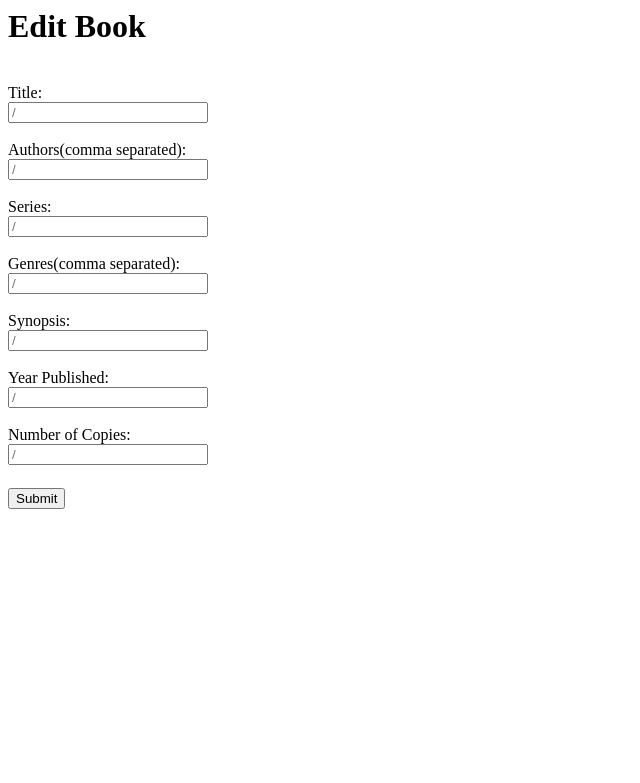
After one commit to bjspatafora/LMT, a Flask app: template app/templates/editBook.html in a window 1280 px wide. The commit adds this page. Shown: the top 783 px of the page, without its empty margins (0-640 px from the left). Run offline with Flask 3, Linux system fonts and the light colour scheme; the template is opened without the code that fills it, so the values that code supplies are empty.

Commit message:
Librarians can edit book information now

```diff
--- a/app/routes.py
+++ b/app/routes.py
@@ -102,7 +102,8 @@ def book(isbn):
     isbn = int(isbn)
     book = database.bookDetails(isbn)
     avail = database.availableCopies(isbn)
-    return render_template('book.html', book=book, available=avail)
+    return render_template('book.html', book=book, available=avail,
+                           librarian=database.isLibrarian(session['User']))
 
 @app.route('/checkout/<isbn>')
 def checkout(isbn):
@@ -121,6 +122,7 @@ def checkout(isbn):
 
 @app.route('/newBook', methods = ["GET", "POST"])
 def newBook():
+    if not session.get('LoggedIn', False): return redirect(url_for('login'))
     if not database.isLibrarian(session['User']):
         return redirect(url_for('index'))
 
@@ -129,11 +131,50 @@ def newBook():
         genres = request.form.get('genres', None)
         if genres is not None:
             genres = genres.split(',')
-        database.newBook(request.form.get('ISBN'), request.form.get('title'),
-                         authors, request.form.get('series', None),
-                         request.form.get('pubYear'), genres,
-                         request.form.get('synopsis'),
-                         request.form.get('amount'))
-        flash('New book added', 'success')
+        try:
+            database.newBook(request.form.get('ISBN'),
+                             request.form.get('title'),
+                             authors, request.form.get('series', None),
+                             request.form.get('pubYear'), genres,
+                             request.form.get('synopsis'),
+                             request.form.get('amount'))
+            flash('New book added', 'success')
+        except:
+            flash('Could not add new book(does it already exist?)', 'error')
+    return render_template('newBook.html')
 
-    return render_template('newBook.html')
+@app.route('/editBook/<isbn>', methods = ["GET", "POST"])
+def editBook(isbn):
+    if not session.get('LoggedIn', False): return redirect(url_for('login'))
+    if not database.isLibrarian(session['User']):
+        return redirect(url_for('index'))
+
+    book = database.bookDetails(isbn)
+
+    if request.method == "POST":
+        title = request.form.get('title', None)
+        if title is not None and title != '':
+            database.modifyBookTitle(isbn, title)
+        series = request.form.get('series', None)
+        if series is not None and series != '':
+            database.changeBookSeries(isbn, series)
+        pubYear = request.form.get('pubYear', None)
+        if pubYear is not None and isinstance(pubYear, int):
+            database.modifyBookYear(isbn, pubYear)
+        synopsis = request.form.get('synopsis', None)
+        if synopsis is not None and synopsis != '':
+            database.modifyBookSynopsis(isbn, synopsis)
+        amount = request.form.get('amount', None)
+        if amount is not None and isinstance(amount, int):
+            database.changeStock(isbn, amount)
+        authors = request.form.get('authors', None)
+        if authors is not None and authors != '':
+            authors = authors.split(',')
+            database.changeBookAuthors(isbn, authors)
+        genres = request.form.get('genres', None)
+        if genres is not None and genres != '':
+            genres = genres.split(',')
+            database.changeBookGenres(isbn, genres)
+        return redirect(url_for('book', isbn=isbn))
+
+    return render_template('editBook.html', book=book)
--- a/app/templates/book.html
+++ b/app/templates/book.html
@@ -50,6 +50,11 @@
     <div class="actions">
       <a href="{{url_for('checkout',isbn=book['ISBN'])}}">Checkout Book</a>
     </div>
+    {% if librarian %}
+    <div class="actions">
+      <a href="{{ url_for('editBook',isbn=book['ISBN']) }}">Edit Book</a>
+    </div>
+    {% endif %}
     <div class="actions">
       <a href="{{ url_for('browse') }}">Resume Browsing</a>
     </div>
--- /dev/null
+++ b/app/templates/editBook.html
@@ -0,0 +1,26 @@
+<!-- newBook.html -->
+<html>
+  <body>
+    <h1> Edit Book {{ book['ISBN'] }} </h1> <br>
+    <form action='' method='post'>
+    <div style="display: flex; flex-direction: column; width: 200px;">
+    <input type="hidden" name="isbn" value={{ book['ISBN'] }} />
+    Title: <input type='text' name='title' placeholder={{ book['title'] }}/>
+    <br>
+    Authors(comma separated): <input type='text' name='authors'
+                                     placeholder={{ book['author'] }}/> <br>
+    Series: <input type='text' name='series'
+                   placeholder={{ book['series'] }}/> <br>
+    Genres(comma separated): <input type='text' name='genres'
+                                    placeholder={{ book['genres'] }}/> <br>
+    Synopsis: <input type='text' name='synopsis'
+                     placeholder={{ book['synopsis']}}/> <br>
+    Year Published: <input type='number' name='pubYear'
+                           placeholder={{ book['year'] }}/> <br>
+    Number of Copies: <input type='number' name='amount'
+                             placeholder={{ book['totalStock'] }}/> <br>
+    </div>
+    <div style='height:5px;'> <br> </div>
+    <input type='submit' value='Submit'>
+  </body>
+</html>
```
Also changed, not shown: app/db.py (+64 -4 lines).
